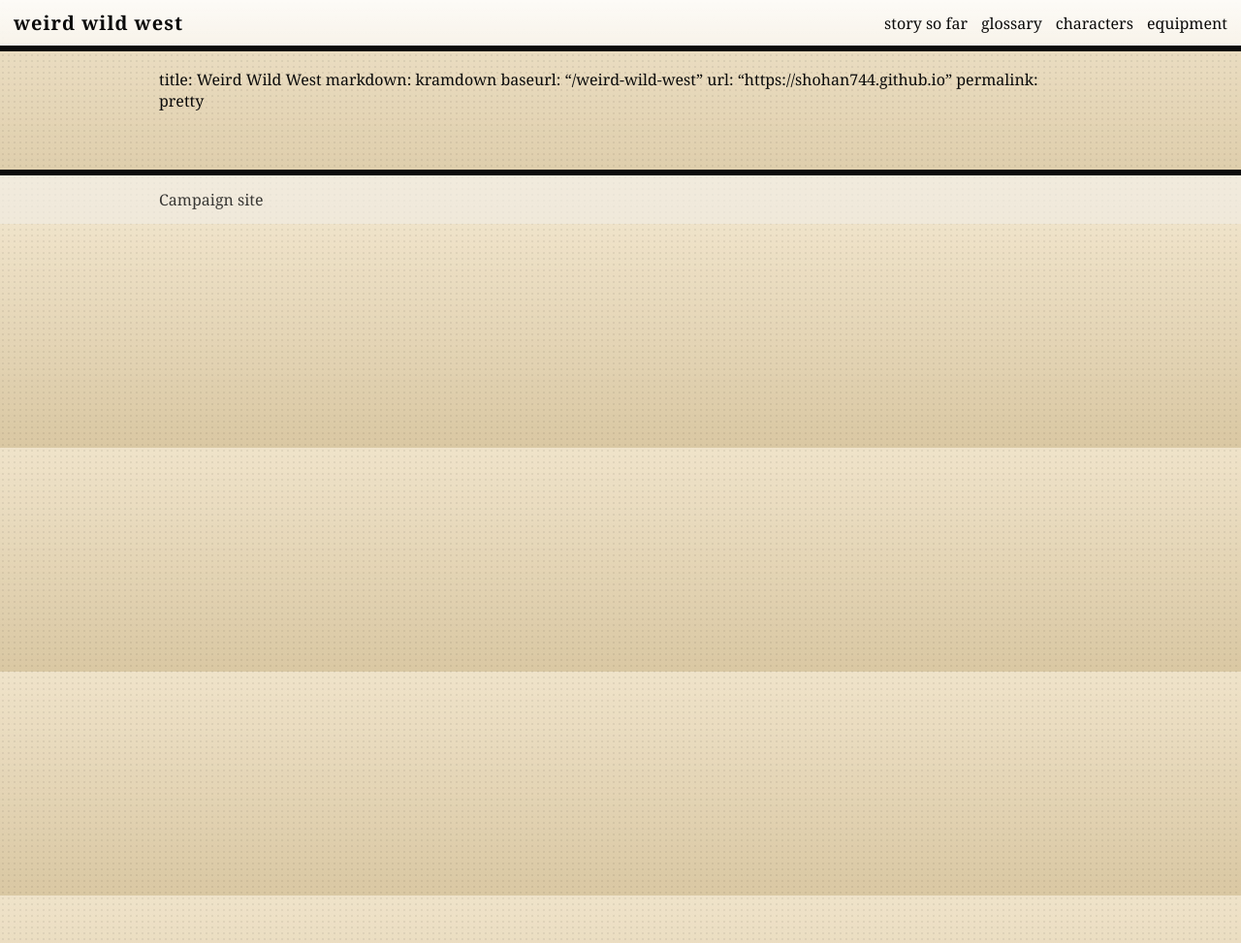
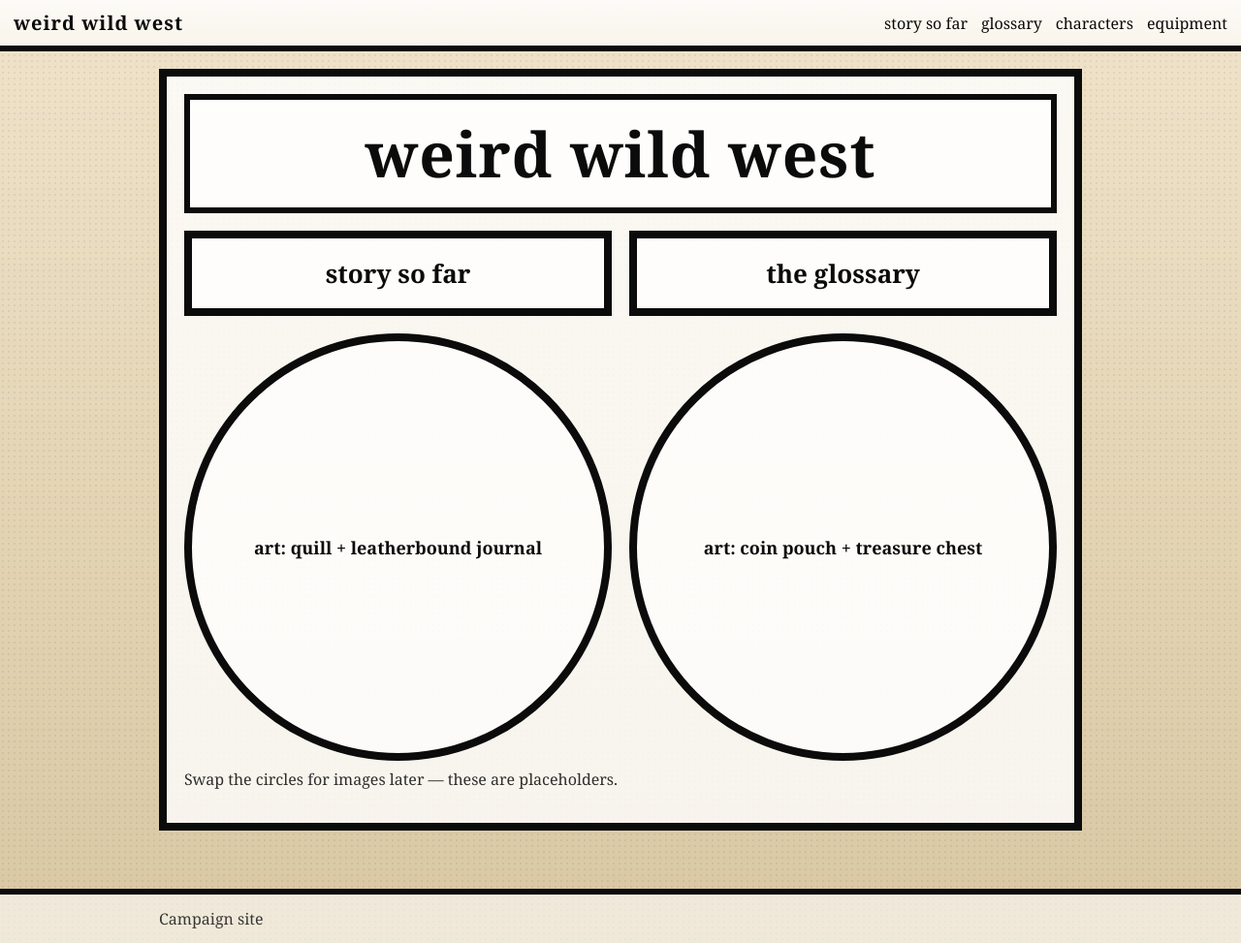
Before and after one commit to shohan744/weird-wild-west, a Jekyll site: the page built from index.md, in a window 1280 px wide and 973 px high. Shown: the whole window at 97% size. Built offline with Jekyll 4.4.1, drawn with Linux system fonts in a browser that asks for light colours; our own code applies the rules of GitHub Pages for plain Markdown files.

Commit message:
Update index.md for home layout and content

```diff
--- a/index.md
+++ b/index.md
@@ -1,5 +1,20 @@
-title: Weird Wild West
-markdown: kramdown
-baseurl: "/weird-wild-west"
-url: "https://shohan744.github.io"
-permalink: pretty
+---
+layout: default
+title: Home
+---
+
+<div class="frame">
+  <div class="title-scroll">weird wild west</div>
+
+  <div class="home-grid">
+    <a class="home-card" href="{{ '/story/' | relative_url }}">story so far</a>
+    <a class="home-card" href="{{ '/glossary/' | relative_url }}">the glossary</a>
+  </div>
+
+  <div class="home-grid">
+    <div class="circle">art: quill + leatherbound journal</div>
+    <div class="circle">art: coin pouch + treasure chest</div>
+  </div>
+
+  <p class="note">Swap the circles for images later — these are placeholders.</p>
+</div>
```
